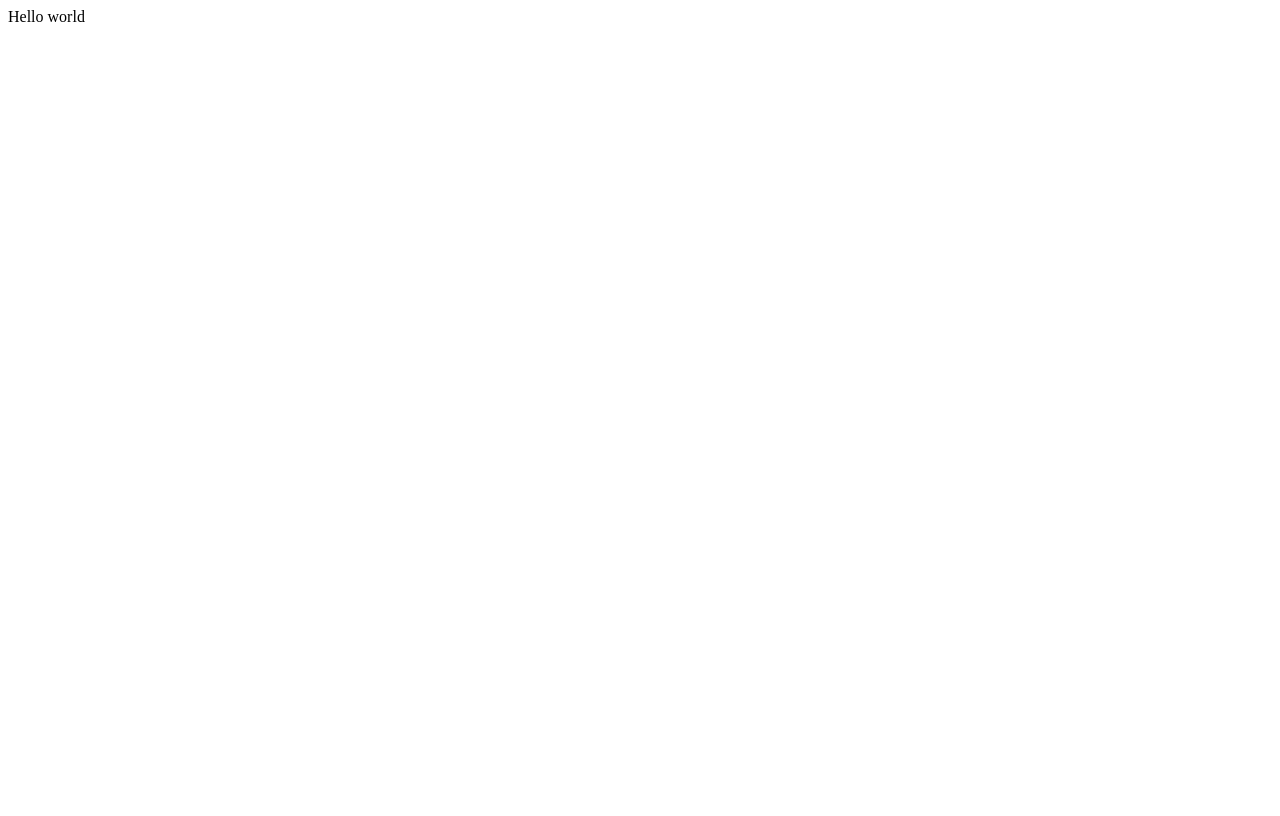
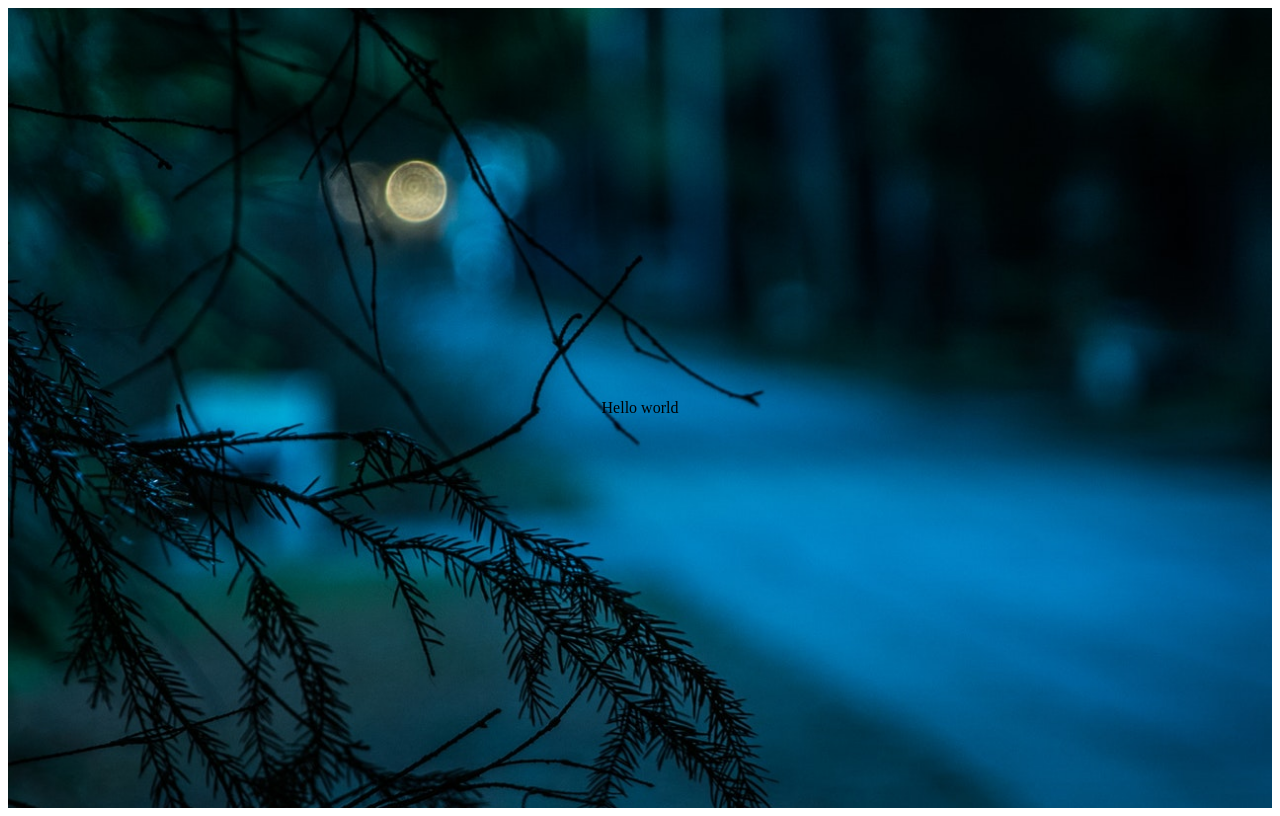
Before and after one commit to vijayst/gatsbydemo, a Gatsby site: page / in a window 1280 px wide. Built offline with nearby package versions, Linux system fonts and the light colour scheme; Gatsby itself is replaced by a stand-in of ours.

Commit message:
add background image

```diff
--- /dev/null
+++ b/src/home/index.js
@@ -0,0 +1,10 @@
+import React from 'react';
+import styles from './index.module.css';
+
+export default function Home() {
+    return (
+        <div className={styles.home}>
+            Hello world
+        </div>
+    )
+}
--- /dev/null
+++ b/src/home/index.module.css
@@ -0,0 +1,9 @@
+.home {
+    width: 100%;
+    height: 100vh;
+    display: flex;
+    justify-content: center;
+    align-items: center;
+    background: url('../images/bg.jpeg') no-repeat center center fixed;
+    background-size: cover;
+}
--- a/src/pages/index.js
+++ b/src/pages/index.js
@@ -1,11 +1,11 @@
 import React from 'react';
-import { Link } from 'gatsby';
 import SEO from '../components/seo';
+import Home from '../home/index';
 
 const IndexPage = () => (
     <div>
         <SEO title="Vijay Consulting Services" keywords={[`gatsby`, `application`, `react`]} />
-        <div>Hello world</div>
+        <Home />
     </div>
 );
 
```
Also changed, not shown: src/images/bg.jpeg (added).
